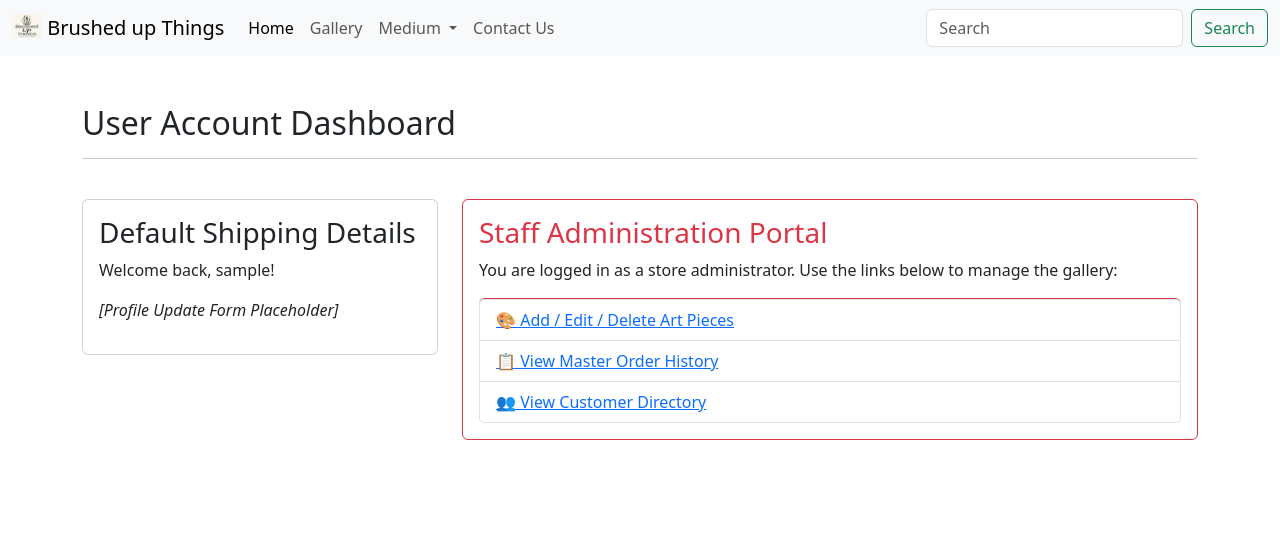
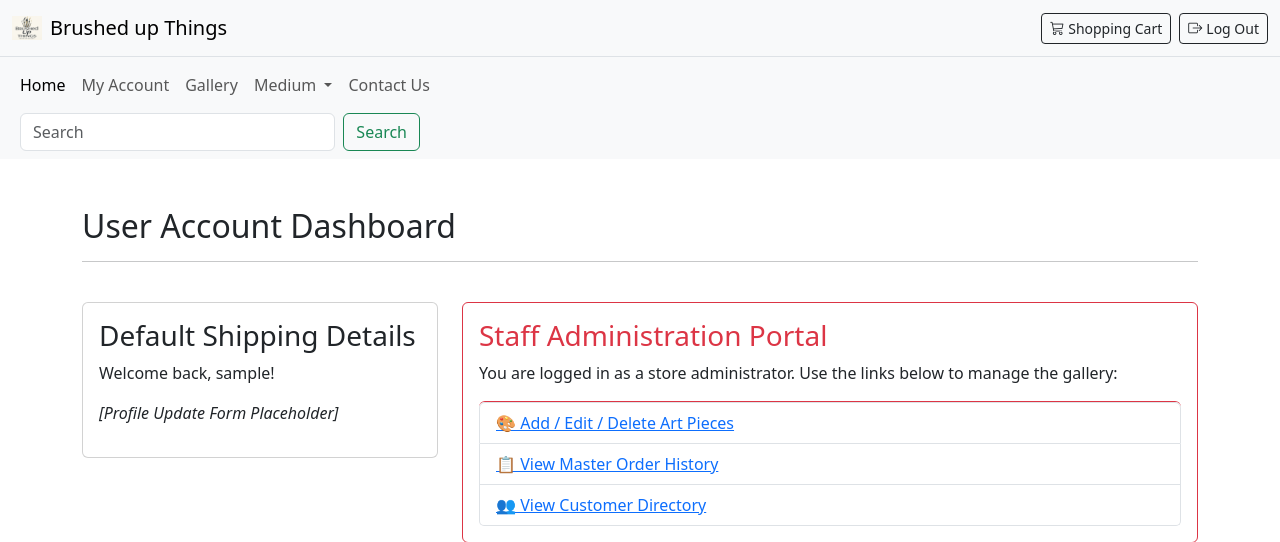
Before and after one commit to Analisa1984/brushed-up-things, a Django app: page /profile/ in a window 1280 px wide. Shown: the top 542 px of the page. Run offline with Django 5.2, Linux system fonts and the light colour scheme; the visitor is signed in with stand-in values (Sample User, id 1).

Commit message:
Add additional bootstrap navigation bar to make links and search bar less cluttered.

```diff
--- a/templates/base.html
+++ b/templates/base.html
@@ -60,19 +60,51 @@
 
 </head>
 <body>
-    <nav class="navbar navbar-expand-lg bg-body-tertiary">
-  <div class="container-fluid">
-    <a class="navbar-brand" href="{% url 'index' %}">
+  <nav class="navbar bg-body-tertiary border-bottom">
+  <div class="container-fluid d-flex justify-content-between align-items-center">
+    <a class="navbar-brand d-flex align-items-center gap-2" href="{% url 'index' %}">
         <img src="{% static 'images/full-logo.png' %}" alt="Logo" width="30" height="24" class="d-inline-block align-text-top">
-    Brushed up Things</a>
+        <span>Brushed up Things</span>
+    </a>
+    <div class="d-flex gap-2">
+        <a href="#" class="btn btn-outline-dark btn-sm">
+            <i class="bi bi-cart3 me-1"></i>Shopping Cart
+        </a>
+        {% if user.is_authenticated %}
+        <a id="logout-link" href="{% url 'account_logout' %}" class="btn btn-outline-dark btn-sm">
+            <i class="bi bi-box-arrow-right me-1"></i>Log Out
+        </a>
+        {% else %}
+        <a href="{% url 'account_login' %}" class="btn btn-outline-dark btn-sm">
+            <i class="bi bi-person-fill me-1"></i>Log In
+        </a>
+        {% endif %}
+    </div>
+  </div>
+</nav>
+
+<nav class="navbar navbar-expand-lg bg-body-tertiary">
+  <div class="container-fluid d-flex flex-wrap align-items-center justify-content-between gap-2">
+
     <button class="navbar-toggler" type="button" data-bs-toggle="collapse" data-bs-target="#navbarSupportedContent" aria-controls="navbarSupportedContent" aria-expanded="false" aria-label="Toggle navigation">
       <span class="navbar-toggler-icon"></span>
     </button>
-    <div class="collapse navbar-collapse" id="navbarSupportedContent">
+
+    <form class="d-flex flex-grow-1 mx-lg-2 order-lg-2" style="max-width: 400px; min-width: 200px;" role="search">
+        <input class="form-control me-2" type="search" placeholder="Search" aria-label="Search"/>
+        <button class="btn btn-outline-success" type="submit">Search</button>
+    </form>
+
+    <div class="collapse navbar-collapse w-100 order-lg-1" id="navbarSupportedContent">
       <ul class="navbar-nav me-auto mb-2 mb-lg-0">
         <li class="nav-item">
           <a class="nav-link active" aria-current="page" href="{% url 'index' %}">Home</a>
         </li>
+        {% if user.is_authenticated %}
+        <li class="nav-item">
+          <a class="nav-link" href="{% url 'profile' %}">My Account</a>
+        </li>
+        {% endif %}
         <li class="nav-item">
           <a class="nav-link" href="{% url 'gallery' %}">Gallery</a>
         </li>
@@ -84,17 +116,15 @@
             <li><a class="dropdown-item" href="#">Oil on Canvas</a></li>
             <li><a class="dropdown-item" href="#">Watercolors on Canvas</a></li>
             <li><a class="dropdown-item" href="#">Sculptures</a></li>
+            <li><a class="dropdown-item" href="#">Drawings</a></li>
           </ul>
         </li>
         <li class="nav-item">
           <a class="nav-link" href="#">Contact Us</a>
         </li>
       </ul>
-      <form class="d-flex" role="search">
-        <input class="form-control me-2" type="search" placeholder="Search" aria-label="Search"/>
-        <button class="btn btn-outline-success" type="submit">Search</button>
-      </form>
     </div>
+
   </div>
 </nav>
     {% block content %}
@@ -104,5 +134,8 @@
     integrity="sha384-YvpcrYf0tY3lHB60NNkmXc5s9fDVZLESaAA55NDzOxhy9GkcIdslK1eN7N6jIeHz"
     crossorigin="anonymous"></script>
 
+    <!-- Custom JavaScript -->
+    <script src="{% static 'js/script.js' %}"></script>
+
 </body>
 </html>
```
